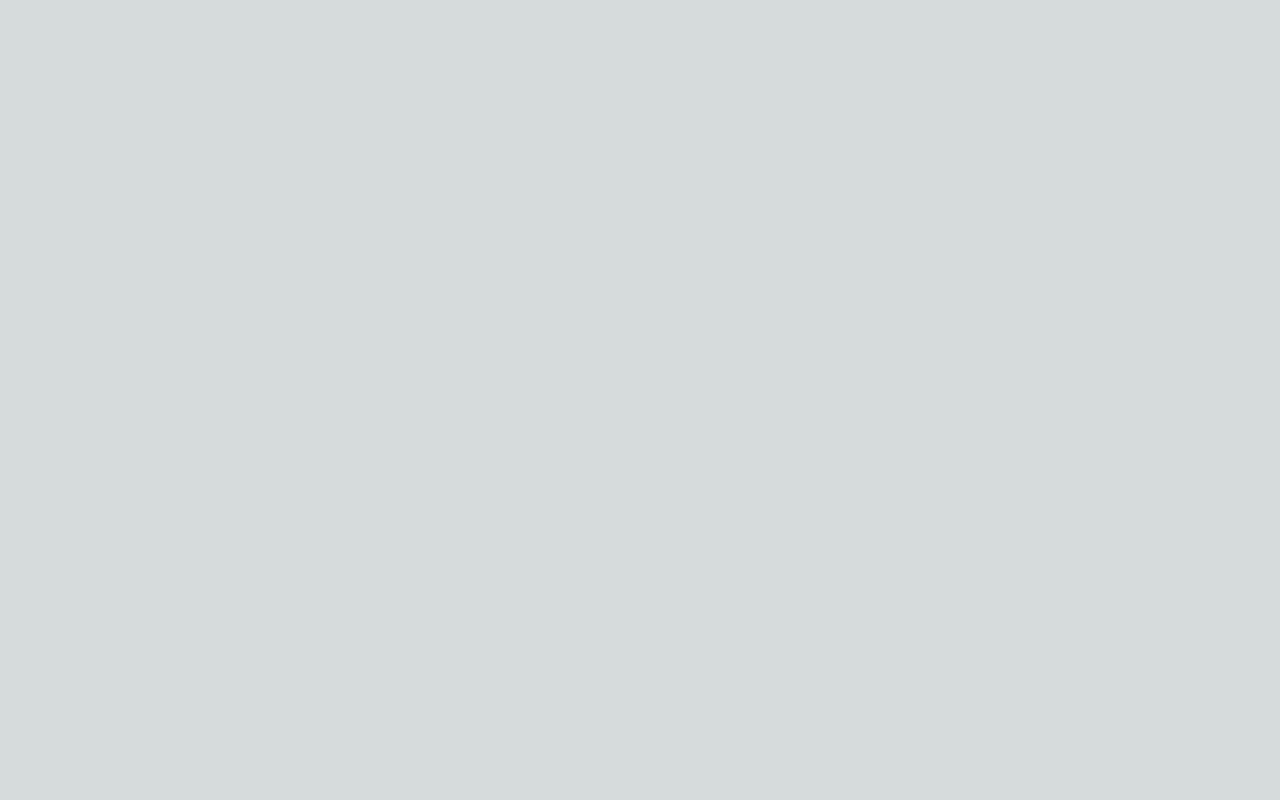
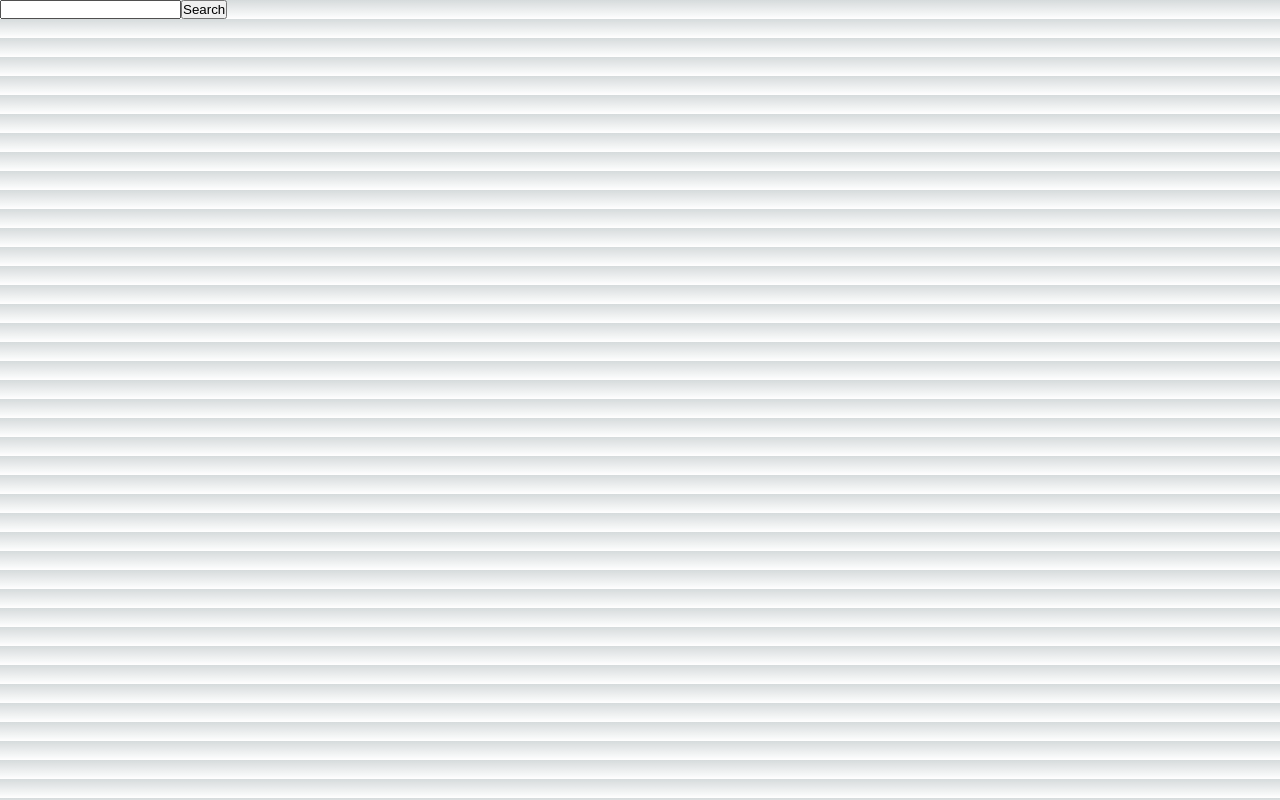
Before and after one commit to RPangil/sw-engine, a Next.js app: page / in a window 1280 px wide. Built offline with nearby package versions, Linux system fonts and the light colour scheme.

Commit message:
Added search bar component

```diff
--- a/components/SearchBar.js
+++ b/components/SearchBar.js
@@ -1,15 +1,29 @@
+import useInput from "@/hooks/use-input";
+
+const notEmpty = (value) => value.trim() !== '';
+
 const SearchBar = () =>
 {
+    const {
+        value: serachValue,
+        inputChange: searchInputChange,
+        inputBlur: searchInputBlur,
+        reset: searchInputReset
+    } = useInput(notEmpty);
 
-    const searchHandler = () =>
+    const searchHandler = (event) =>
     {
+        event.preventDefault();
 
+        console.log(process.env.PLANET_URL+serachValue);
+
+        searchInputReset();
     }
 
     return (
-        <form>
-            <input type="search" />
-            <button type="button" onClick={searchHandler}>Search</button>
+        <form onSubmit={searchHandler}>
+            <input type="search" onChange={searchInputChange} onBlur={searchInputBlur} value={serachValue} />
+            <button onClick={searchHandler}>Search</button>
         </form>
     )
 }
--- a/pages/index.js
+++ b/pages/index.js
@@ -1,3 +1,4 @@
+import SearchBar from '@/components/SearchBar'
 import Head from 'next/head'
 
 export default function Home() {
@@ -10,7 +11,7 @@ return (
             <link rel="icon" href="/favicon.ico" />
         </Head>
         <main>
-
+            <SearchBar />
         </main>
         </>
     )
```
Lines whose indentation alone changed are shown as unchanged.
